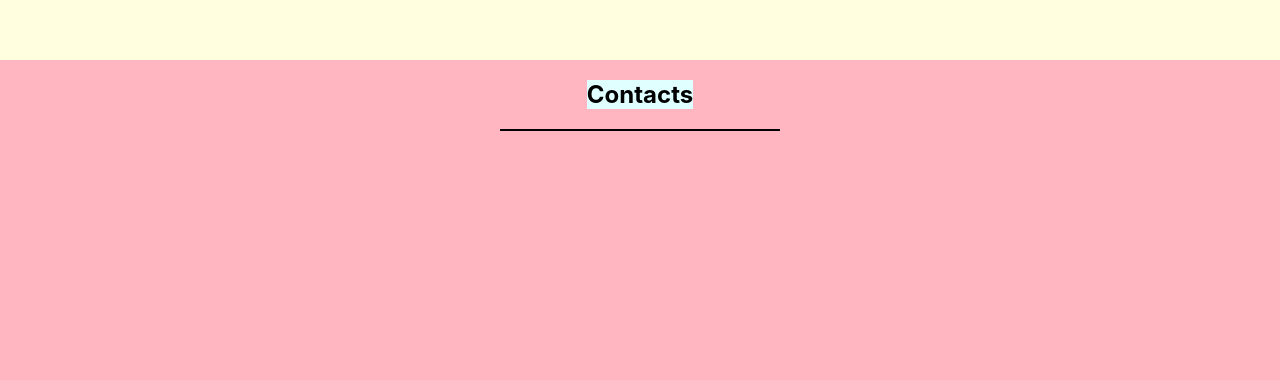
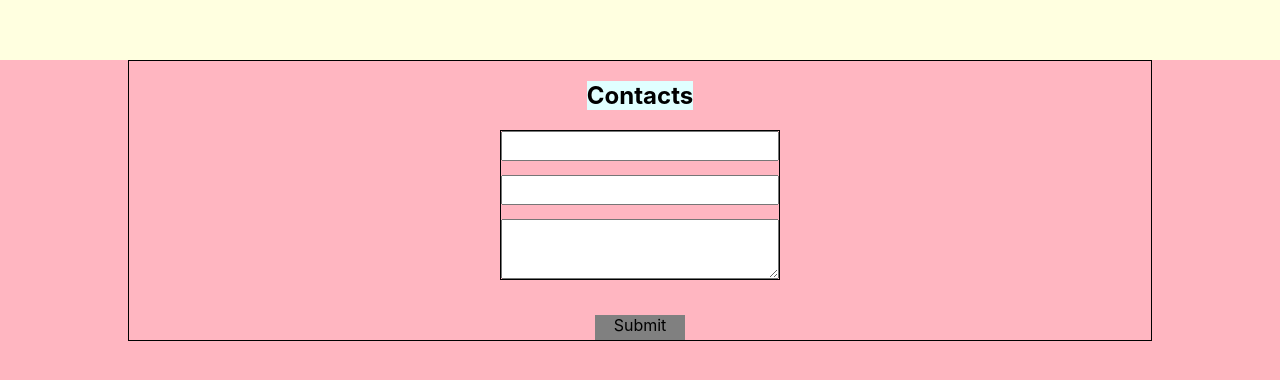
Before and after one commit to vbsm11/portfolio, a React (Create React App) app: page / in a window 1280 px wide. Shown: the part 2420-2800 px from the top of the page. Built offline with nearby package versions, Linux system fonts and the light colour scheme.

Commit message:
template for contacts block

```diff
--- a/src/contacts/Contacts.module.css
+++ b/src/contacts/Contacts.module.css
@@ -4,19 +4,43 @@
 }
 
 .contactsContainer {
+    border: 1px solid;
+    display: flex;
     flex-direction: column;
     align-items: center;
     justify-content: space-between;
 }
 
+.title {
+    background-color: lightcyan;
+}
+
 .form {
     border: 1px solid;
     width: 280px;
+    height: 150px;
     display: flex;
+    flex-direction: column;
     justify-content: space-between;
     flex-wrap: wrap;
+    margin-bottom: 35px;
 }
 
-.title {
-    background-color: lightcyan;
+input {
+    width: 100%;
+    height: 30px;
 }
+
+textarea {
+    width: 100%;
+    height: 60px;
+}
+
+.button {
+    background-color: grey;
+    text-decoration: none;
+    color: black;
+    text-align: center;
+    width: 90px;
+    height: 25px;
+}
--- a/src/contacts/Contacts.tsx
+++ b/src/contacts/Contacts.tsx
@@ -1,6 +1,7 @@
 import React from 'react';
 import s from './Contacts.module.css'
 import containerS from '../common/styles/Container.module.css'
+import buttonS from '../common/styles/Button.module.css'
 
 export function Contacts() {
   return (
@@ -8,8 +9,11 @@ export function Contacts() {
         <div className={`${containerS.container} ${s.contactsContainer}`}>
             <h2 className={s.title}>Contacts</h2>
             <form className={s.form}>
-
+                <input type="text"/>
+                <input type="text"/>
+                <textarea/>
             </form>
+            <a className={buttonS.button} href="">Submit</a>
         </div>
     </div>
   );
```
